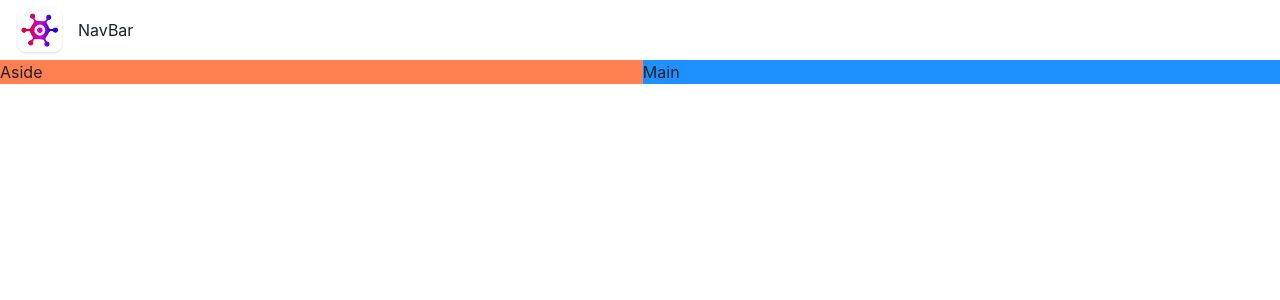
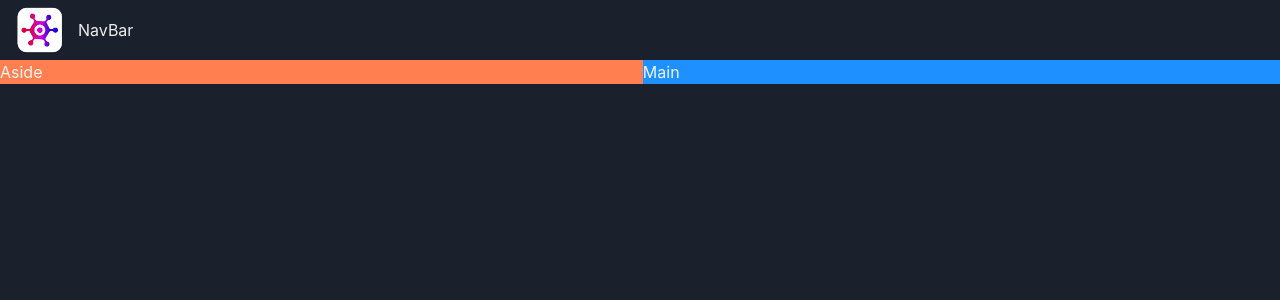
Before and after one commit to Geleta116/game-hub, a React (Vite) app: page / in a window 1280 px wide. Shown: the top 300 px of the page. Built offline with nearby package versions, Linux system fonts and the light colour scheme.

Commit message:
Added the dark theme

```diff
--- a/src/main.tsx
+++ b/src/main.tsx
@@ -1,12 +1,14 @@
 import React from 'react'
 import ReactDOM from 'react-dom/client'
-import { ChakraProvider } from '@chakra-ui/react'
+import { ChakraProvider, ColorModeScript } from '@chakra-ui/react'
 import App from './App.tsx'
+import theme from './theme'
 
 
 ReactDOM.createRoot(document.getElementById('root')!).render(
   <React.StrictMode>
-    <ChakraProvider>
+    <ChakraProvider theme={theme}>
+      <ColorModeScript initialColorMode={theme.config.initialColorMode}/>
       <App />
     </ChakraProvider>
   </React.StrictMode>,
--- /dev/null
+++ b/src/theme.ts
@@ -0,0 +1,9 @@
+import { extendTheme, ThemeConfig } from "@chakra-ui/react";
+
+const config: ThemeConfig = {
+    initialColorMode: 'dark'
+};
+
+const theme = extendTheme({config});
+
+export default theme;
```
